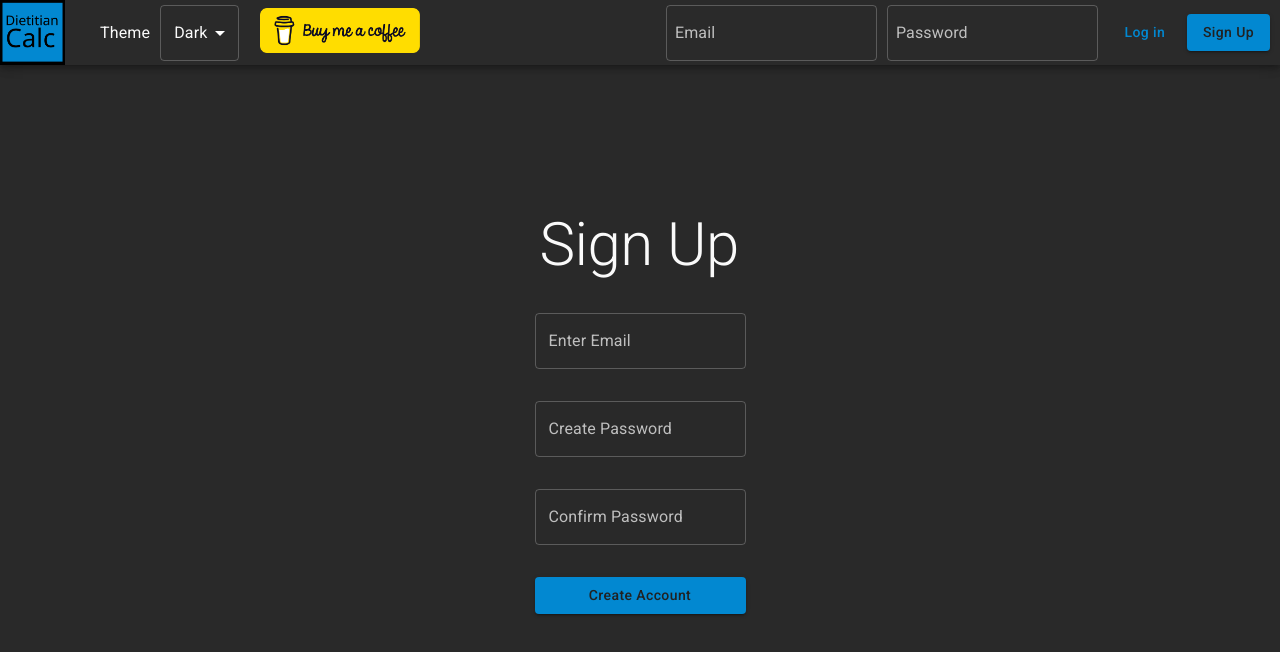
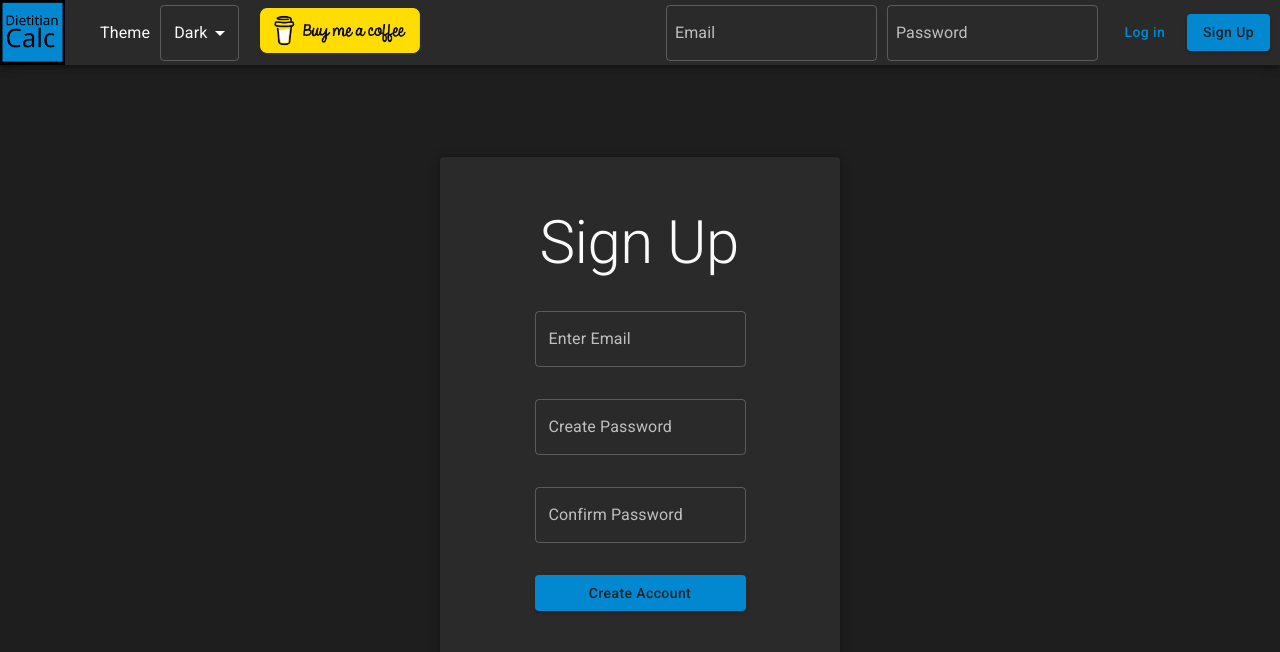
Before and after one commit to saltedTofu/RDCalc2, a React (Create React App) app: page /signup in a window 1280 px wide. Shown: the top 652 px of the page. Built offline with nearby package versions, Linux system fonts and the light colour scheme; no server answers.

Commit message:
sign up page styling

```diff
--- a/src/components/ReleaseNotes/ReleaseNotes.tsx
+++ b/src/components/ReleaseNotes/ReleaseNotes.tsx
@@ -8,7 +8,6 @@ import { useAuth } from "../../contexts/AuthContext";
 import { useSelector } from "react-redux";
 import { useWindowSize } from "../../hooks/useWindowSize";
 import { mobileWidth } from "../../constants/mobileWidth";
-import { Text } from "../Design/Typography";
 
 function TabPanel(props:any) {
 	const { children, value, index, ...other } = props;
@@ -58,10 +57,13 @@ function ReleaseNotes({currentTheme,handleThemeChange, setCurrentTheme}:ReleaseN
 
 	const Auth = useAuth();
 	const changeTheme = Auth?.changeTheme;
+
 	const [backgroundColor,setBackgroundColor]=useState("#333333");
 	const [value,setValue] = useState(0);
+
 	const globalUser = useSelector((state:any) => state.calcsArray.globalUser);
 	const width = useWindowSize();
+	console.log(useWindowSize());
 
 	useEffect(()=>{
 		if(currentTheme==="dark"){
@@ -83,7 +85,17 @@ function ReleaseNotes({currentTheme,handleThemeChange, setCurrentTheme}:ReleaseN
 	},[currentTheme, changeTheme]);
 
 	const styles:any={
-		releaseNotes:{
+		versionNote:{
+			margin:"20px",
+			display:"flex",
+			flexDirection:"column",
+			justifyContent:"center",
+			alignItems:"left",
+		},
+	};
+	console.log(width, mobileWidth);
+	return(
+		<Paper sx={{
 			backgroundColor:backgroundColor,
 			width:"100vw",
 			height:"100%",
@@ -92,36 +104,7 @@ function ReleaseNotes({currentTheme,handleThemeChange, setCurrentTheme}:ReleaseN
 			flexDirection:"column",
 			alignItems:"center",
 			justifyContent:"flex-start",
-		},
-		tabsAndPanels:{
-			display:"flex",
-			flexDirection:"row",
-			justifyContent:"flex-start",
-			alignItems:"flex-start",
-			width:"100%",
-			height:"100%",
-			minHeight:"100vh"
-		},
-		versionNote:{
-			margin:"20px",
-			display:"flex",
-			flexDirection:"column",
-			justifyContent:"center",
-			alignItems:"left",
-		},
-		upcomingNote:{
-			margin:"20px",
-			textAlign:"left"
-		},
-		titleTypography:{
-			width:"80%",
-			textAlign:"center",
-			fontWeight:"bold",
-		}
-	};
-	return(
-		<div>
-			<Paper sx={styles.releaseNotes}>
+		}}>
 			<Header
 				currentTheme={currentTheme}
 				handleThemeChange={handleThemeChange}
@@ -154,12 +137,18 @@ function ReleaseNotes({currentTheme,handleThemeChange, setCurrentTheme}:ReleaseN
 				</Tabs>
 				<TabPanel value={value} index={0}>
 					<Spacer mt={32} mb={4}>
-							<Typography variant="h3" sx={styles.titleTypography}>Release Notes</Typography>
+						<Typography
+							variant="h3"
+							sx={{
+								width:"80%",
+								textAlign:"center",
+								fontWeight:"bold",
+							}}
+						>
+							Release Notes
+						</Typography>
 					</Spacer>
 					<Stack spacing={1} sx={styles.versionNote}>
-							<Text variant="h2">Hello</Text>
-							<h1>Hello</h1>
-							<Typography variant="h2">Hello</Typography>
 						<Typography variant="h4" sx={{fontWeight:"bold"}}>Version 1.1</Typography>
 						<Typography variant="h5">June 13, 2023</Typography>
 						<Typography sx={{fontWeight:"bold"}}>What&apos;s New</Typography>
@@ -199,8 +188,23 @@ function ReleaseNotes({currentTheme,handleThemeChange, setCurrentTheme}:ReleaseN
 				</TabPanel>
 
 				<TabPanel value={value} index={1}>
-						<Typography variant="h3" sx={styles.titleTypography}>Upcoming Features</Typography>
-						<Stack spacing={1} sx={styles.upcomingNote}>
+					<Typography
+						variant="h3"
+						sx={{
+							width:"80%",
+							textAlign:"center",
+							fontWeight:"bold",
+						}}
+					>
+						Upcoming Features
+					</Typography>
+					<Stack
+						spacing={1}
+						sx={{
+							margin:"20px",
+							textAlign:"left"
+						}}
+					>
 						<Typography>• Additional themes </Typography>
 						<Typography variant="h5" sx={{textDecoration:"underline", }}>Calculators</Typography>
 						<Typography>• Harris Benedict</Typography>
@@ -217,7 +221,6 @@ function ReleaseNotes({currentTheme,handleThemeChange, setCurrentTheme}:ReleaseN
 			</div>
 			<Footer />
 		</Paper>
-		</div>
 	);
 }
 
--- a/src/components/SignUp/SignUp.css
+++ /dev/null
@@ -1,18 +0,0 @@
-.signUp{
-    background-color:#333333;
-    width:100vw;
-    min-height:100vh;
-    height:100%;
-    display:flex;
-    flex-direction: column;
-    align-items: center;
-    justify-content: flex-start;
-}
-.signUpForm{
-    width:fit-content;
-    margin-top:10%;
-    display:flex;
-    flex-direction: column;
-    align-items: center;
-    justify-content: space-around;
-}
--- a/src/components/SignUp/SignUp.tsx
+++ b/src/components/SignUp/SignUp.tsx
@@ -1,8 +1,7 @@
-import {Paper, Typography, TextField, Button, FormControl, FormGroup, Alert} from "@mui/material";
+import {Paper, Typography, TextField, Button, FormControl, FormGroup, Alert, Box} from "@mui/material";
 import {useRef, useState, useEffect, SetStateAction} from "react";
 import Header from "../Header/Header";
 import {useAuth} from "../../contexts/AuthContext";
-import "./SignUp.css";
 import { useNavigate } from "react-router-dom";
 import Spacer from "../Design/Spacer";
 
@@ -77,31 +76,62 @@ function SignUp({currentTheme,handleThemeChange, setCurrentTheme}:Props){
 
 	return(
 		<div>
-			<Paper className="signUp" sx={{backgroundColor:backgroundColor}}>
+			<Box
+				sx={{
+					backgroundColor:backgroundColor,
+					width:"100vw",
+					minHeight:"100vh",
+					height:"100%",
+					display:"flex",
+					flexDirection: "column",
+					alignItems: "center",
+					justifyContent: "flex-start",
+				}}
+			>
 				<Header currentTheme={currentTheme} handleThemeChange={handleThemeChange} setCurrentTheme={setCurrentTheme}/>
-				<div className="signUpForm">
-					<form onSubmit={handleSubmit}>
-						<Spacer mt={16} mb={16}>
+				<div
+					style={{
+						width:"100%",
+						height:"90vh",
+						display:"flex",
+						justifyContent:"center",
+						alignItems:"center",
+					}}
+				>
+					<Paper
+						elevation={5}
+						sx={{
+							width:"400px",
+							height:"fit-content",
+							padding:"50px",
+							display:"flex",
+							flexDirection: "column",
+							alignItems: "center",
+							justifyContent: "center",
+						}}
+					>
+						<form
+							onSubmit={handleSubmit}
+						>
 							<Typography variant="h2" sx={{marginLeft:"5px"}}>Sign Up</Typography>
-						</Spacer>
 							<FormGroup sx={{width:"100%"}}>
 								<FormControl>
-								<Spacer mt={16} mb={16}>
-									<TextField label="Enter Email" inputRef={emailRef}></TextField>
+									<Spacer mt={32}>
+										<TextField label="Enter Email" inputRef={emailRef} autoComplete='off'></TextField>
 									</Spacer>
 								</FormControl>
 							</FormGroup>
 							<FormGroup sx={{width:"100%"}}>
 								<FormControl>
-								<Spacer mt={16} mb={16}>
-									<TextField label="Create Password" type="password" inputRef={passwordRef}></TextField>
+									<Spacer mt={32}>
+										<TextField label="Create Password" type="password" inputRef={passwordRef} autoComplete='off'></TextField>
 									</Spacer>
 								</FormControl>
 							</FormGroup>
 							<FormGroup sx={{width:"100%"}}>
 								<FormControl>
-								<Spacer mt={16} mb={16}>
-									<TextField label="Confirm Password" type="password" inputRef={passwordConfirmRef}></TextField>
+									<Spacer mt={32} mb={16}>
+										<TextField label="Confirm Password" type="password" inputRef={passwordConfirmRef} autoComplete='off'></TextField>
 									</Spacer>
 								</FormControl>
 							</FormGroup>
@@ -109,6 +139,7 @@ function SignUp({currentTheme,handleThemeChange, setCurrentTheme}:Props){
 								<Button disabled={loading} fullWidth variant="contained" type="submit">Create Account</Button>
 							</Spacer>
 						</form>
+					</Paper>
 				</div>
 				{error &&
 					<Spacer mt={16}>
@@ -118,7 +149,7 @@ function SignUp({currentTheme,handleThemeChange, setCurrentTheme}:Props){
 					<Spacer mt={16}>
 						<Alert color="success">{success}</Alert>
 					</Spacer>}
-			</Paper>
+			</Box>
 		</div>
 	);
 }
--- a/src/hooks/useWindowSize.tsx
+++ b/src/hooks/useWindowSize.tsx
@@ -1,11 +1,10 @@
-import {useState, useEffect} from "react";
+import {useState, useLayoutEffect} from "react";
 
 export function useWindowSize(){
 
-	const [width, setWidth] = useState(0);
+	const [width, setWidth] = useState(501);
 
-	useEffect(() => {
-
+	useLayoutEffect(() => {
 		updateDimensions();
 		window.addEventListener("resize", updateDimensions);
 		return () =>
@@ -17,6 +16,5 @@ export function useWindowSize(){
 		setWidth(outerWidth);
 	};
 
-
 	return width;
 }
```
Lines whose indentation alone changed are shown as unchanged.
